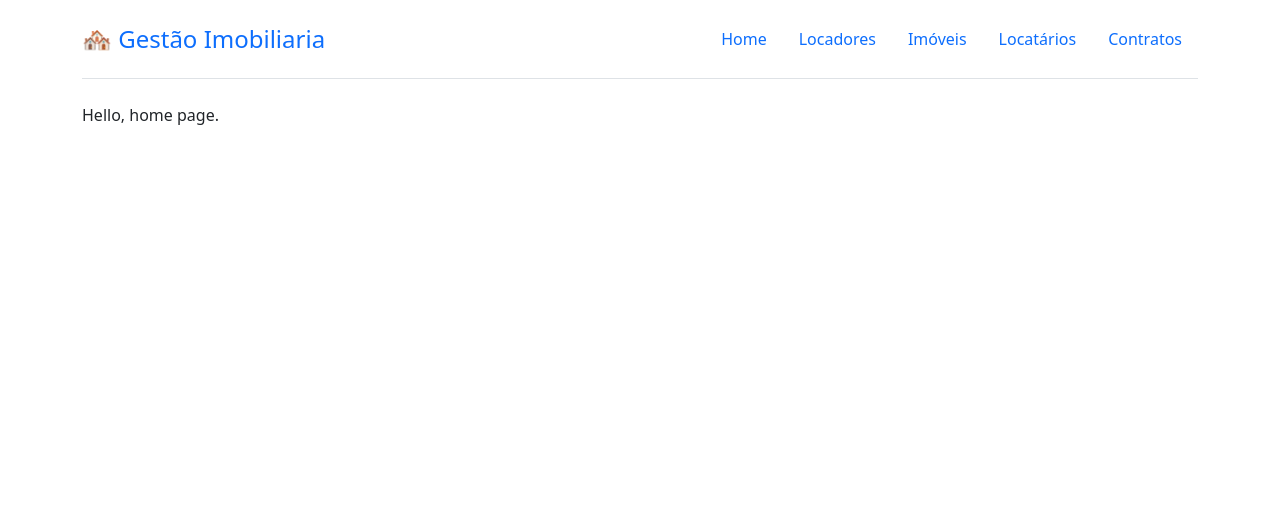
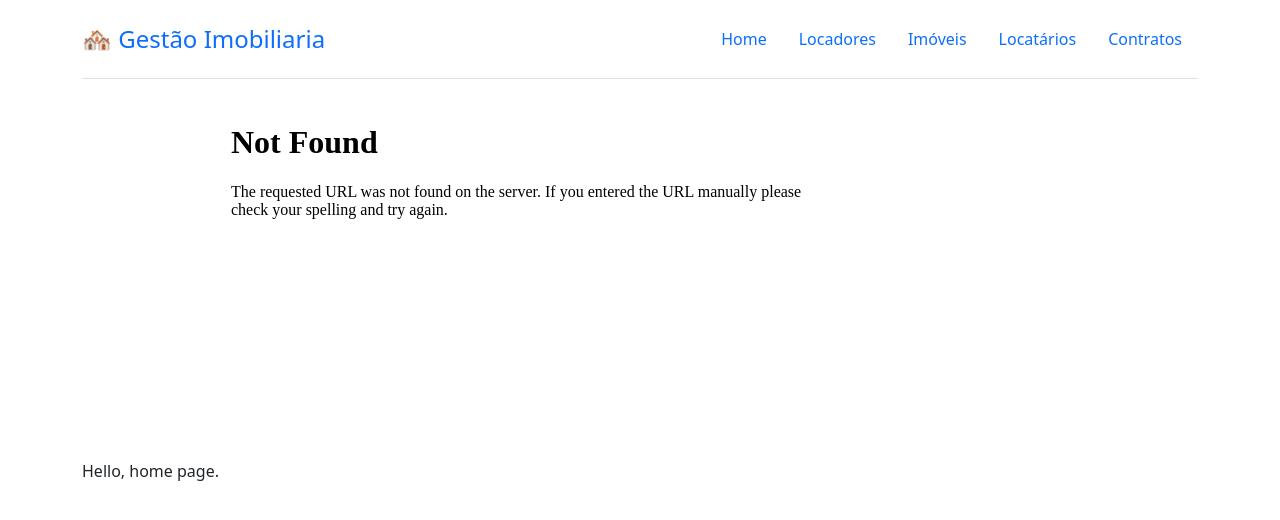
Before and after one commit to jtsilverio/python-flask-gestao-imobiliaria, a Flask app: page / in a window 1280 px wide. Shown: the top 520 px of the page. Run offline with Flask 3, Linux system fonts and the light colour scheme.

Commit message:
Update home.html

```diff
--- a/gestao_imobiliaria/templates/home.html
+++ b/gestao_imobiliaria/templates/home.html
@@ -6,4 +6,7 @@
 
 {% block content %}
 Hello, home page.
+
+<iframe title="Tabela" width="600" height="373.5" src="app.powerbi.com/view?r=eyJrIjoiYTU2Y2QxMTEtMWI0MS00YmMwLWFhMGItNzhhNDVmYTQ1NWE2IiwidCI6IjY4MzYzODZkLTc5YmMtNDU0Zi04ZTU1LWQ2N2IxMDdjMDAwYyJ9" frameborder="0" allowFullScreen="true"></iframe>
+
 {% endblock %}
```
